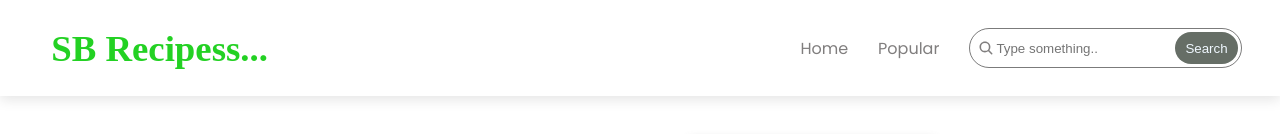
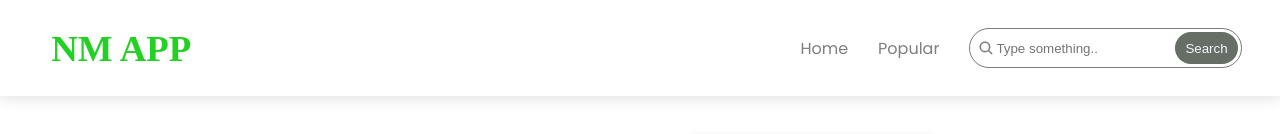
Before and after one commit to Cleven7/NM, a React (Create React App) app: page / in a window 1280 px wide. Shown: the top 134 px of the page. Built offline with nearby package versions, Linux system fonts and the light colour scheme; no server answers; a web font is replaced by a local one.

Commit message:
Update Navbar.jsx

```diff
--- a/src/components/Navbar.jsx
+++ b/src/components/Navbar.jsx
@@ -27,7 +27,7 @@ const Navbar = () => {
 
   return (
     <div className='Navbar'>
-        <h3  onClick={()=>navigate('/')}>SB Recipess...</h3>
+        <h3  onClick={()=>navigate('/')}>NM APP</h3>
         <div className='nav-options'>
           <ul>
               <li onClick={()=>navigate('/')}>Home</li>
@@ -51,4 +51,5 @@ const Navbar = () => {
   )
 }
 
+
 export default Navbar
```
